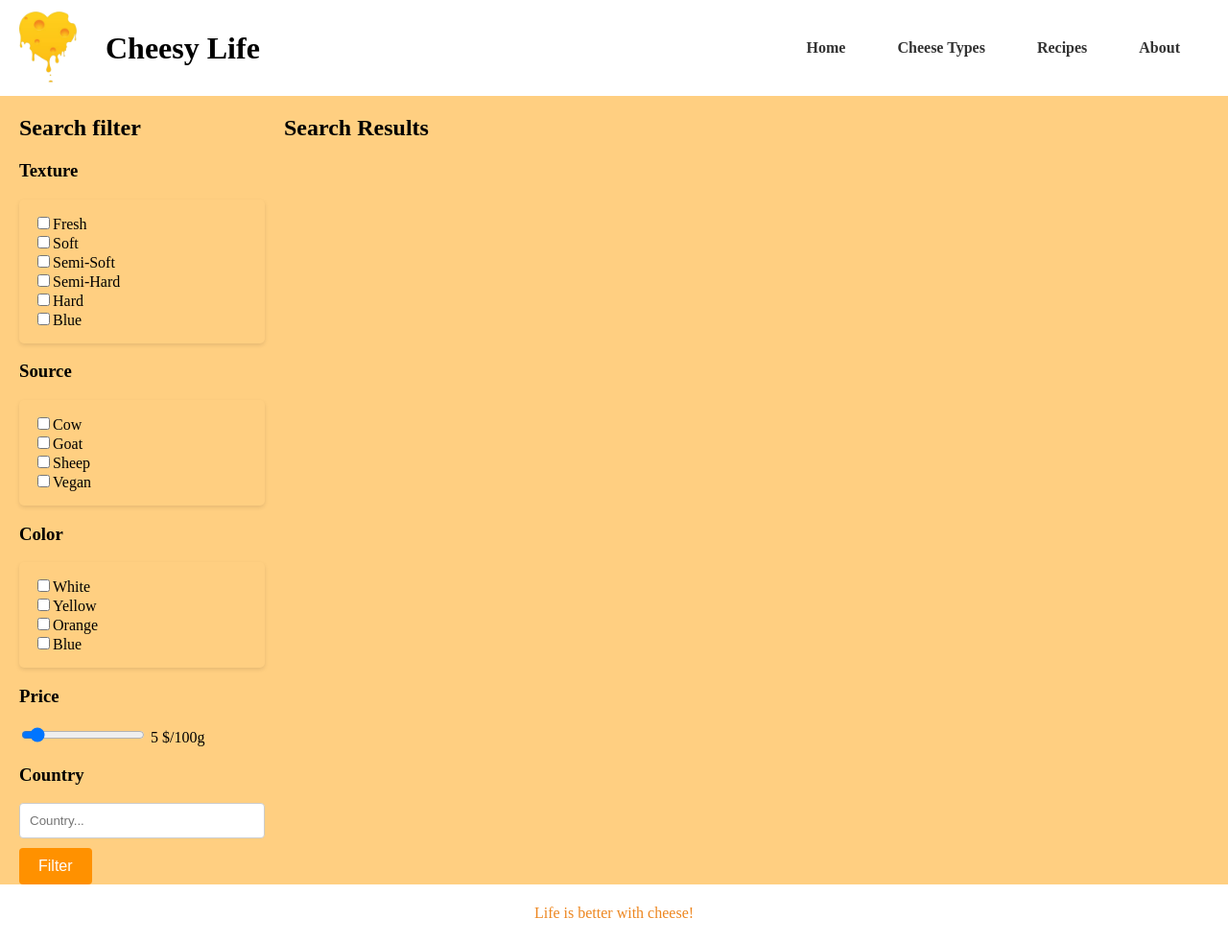
After one commit to MO1-dot-618/cheesy-life, a Flask app: page /types in a window 1280 px wide. The commit adds this page. Shown: the whole page at 96% size. Run offline with Flask 3, Linux system fonts and the light colour scheme; some libraries are stand-ins or nearby versions.

```diff
--- /dev/null
+++ b/templates/types.html
@@ -0,0 +1,85 @@
+<!DOCTYPE html>
+<html lang="en">
+    <head>
+        <meta charset="utf-8">
+        <title>Cheesy Life</title>
+        <link rel="icon" href="../static/images/favicon.png" type="image/x-icon">
+        <link rel="stylesheet" href="../static/styles/style1.css">
+        <link rel="stylesheet" href="../static/styles/style_filter.css">
+
+        <script src="https://code.jquery.com/jquery-3.2.1.min.js"></script>
+        <script type="text/javascript" src="../static/scripts/filter.js"></script>
+    </head>
+
+
+    <body style="margin: 0px; padding: 0px;">
+        <header>
+            <div class="header-content">
+                <div class="logo-container">
+                    <img src="../static/images/favicon.png" alt="Header Image">
+                    <h1>Cheesy Life</h1>
+                </div>
+                <nav>
+                    <ul>
+                        <li><a href="home.html">Home</a></li>
+                        <li><a href="types.html">Cheese Types</a></li>
+                        <li><a href="recipes.html">Recipes</a></li>
+                        <li><a href="about.html">About</a></li>
+                    </ul>
+                </nav>
+            </div>
+        </header>
+
+        <main>
+            <section class="filter-section">
+                <h2>Search filter</h2>
+                <h3>Texture</h3>
+                <ul class="filter-list">
+                    <li><input type="checkbox" id="texture-fresh"><label for="texture-fresh">Fresh</label></li>
+                    <li><input type="checkbox" id="texture-soft"><label for="texture-soft">Soft</label></li>
+                    <li><input type="checkbox" id="texture-semi-soft"><label for="texture-semi-soft">Semi-Soft</label></li>
+                    <li><input type="checkbox" id="texture-semi-hard"><label for="texture-semi-hard">Semi-Hard</label></li>
+                    <li><input type="checkbox" id="texture-hard"><label for="texture-hard">Hard</label></li>
+                    <li><input type="checkbox" id="texture-blue"><label for="texture-blue">Blue</label></li>
+                </ul>
+                <h3>Source</h3>
+                <ul class="filter-list">
+                    <li><input type="checkbox" id="source-cow"><label for="source-cow">Cow</label></li>
+                    <li><input type="checkbox" id="source-goat"><label for="source-goat">Goat</label></li>
+                    <li><input type="checkbox" id="source-sheep"><label for="source-sheep">Sheep</label></li>
+                    <li><input type="checkbox" id="source-vegan"><label for="source-vegan">Vegan</label></li>
+                    <!-- Add more source options here if needed -->
+                </ul>
+                <h3>Color</h3>
+                <ul class="filter-list">
+                    <li><input type="checkbox" id="color-white"><label for="color-white">White</label></li>
+                    <li><input type="checkbox" id="color-yellow"><label for="color-yellow">Yellow</label></li>
+                    <li><input type="checkbox" id="color-orange"><label for="color-orange">Orange</label></li>
+                    <li><input type="checkbox" id="color-blue"><label for="color-blue">Blue</label></li>
+                    <!-- Add more color options here if needed -->
+                </ul>
+                <h3>Price</h3>
+                <input type="range" id="price-filter" min="1" max="50" value="5" oninput="updateValue(this.value)">
+                <span id="range-value">5</span> $/100g
+                <script>
+                function updateValue(value) {
+                  document.getElementById("range-value").textContent = value;
+                }
+                </script>
+                <h3>Country</h3>
+                <input type="text" id="country-filter" placeholder="Country...">
+                <button id="filter-button">Filter</button>
+            </section>
+
+            <section class="results-section">
+                <h2>Search Results</h2>
+                <!-- Search results go here -->
+            </section>
+        </main>
+
+
+        <footer>
+            <p>Life is better with cheese!</p>
+        </footer>
+    </body>
+</html>
```
Also changed, not shown: templates/home.html (+7 -5 lines).
